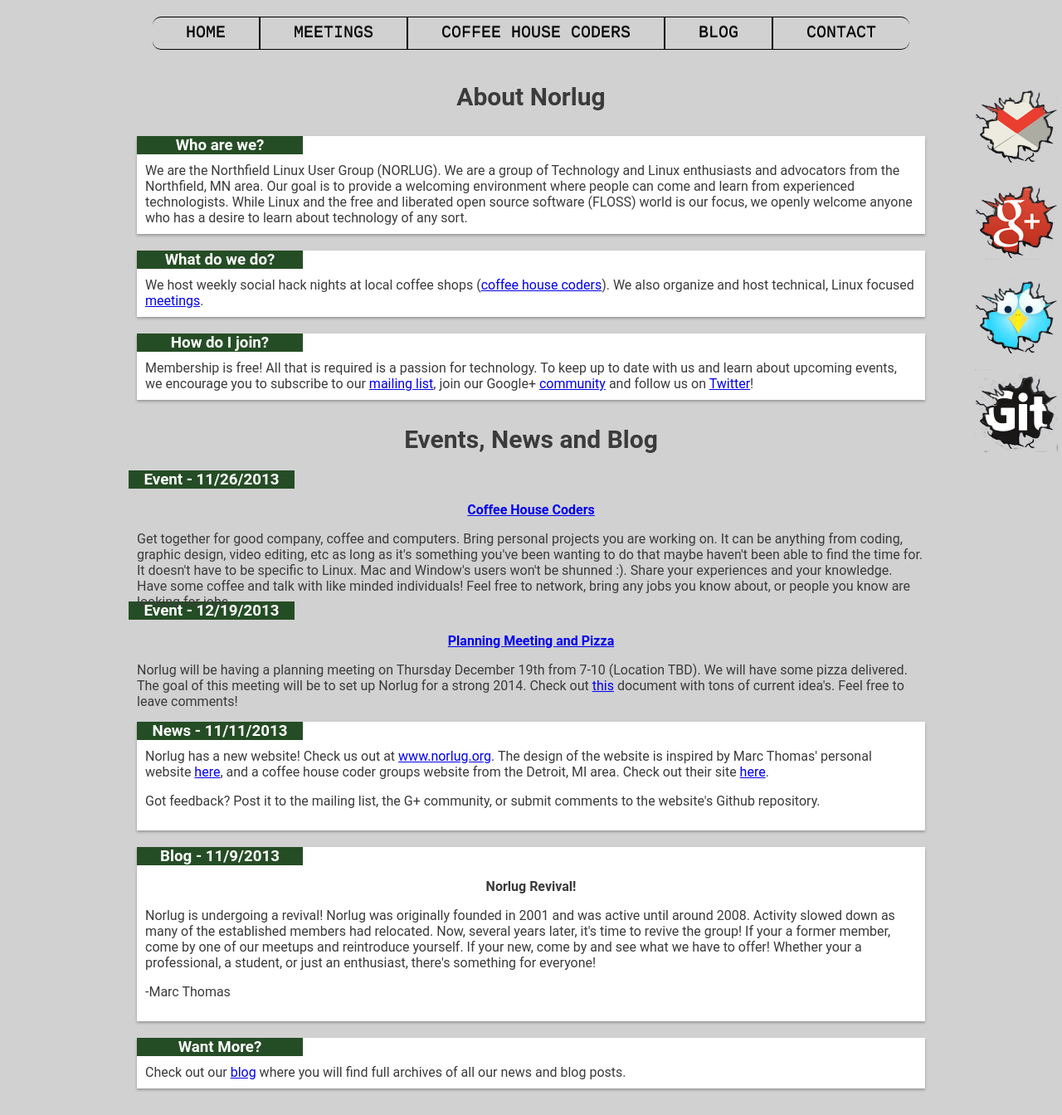
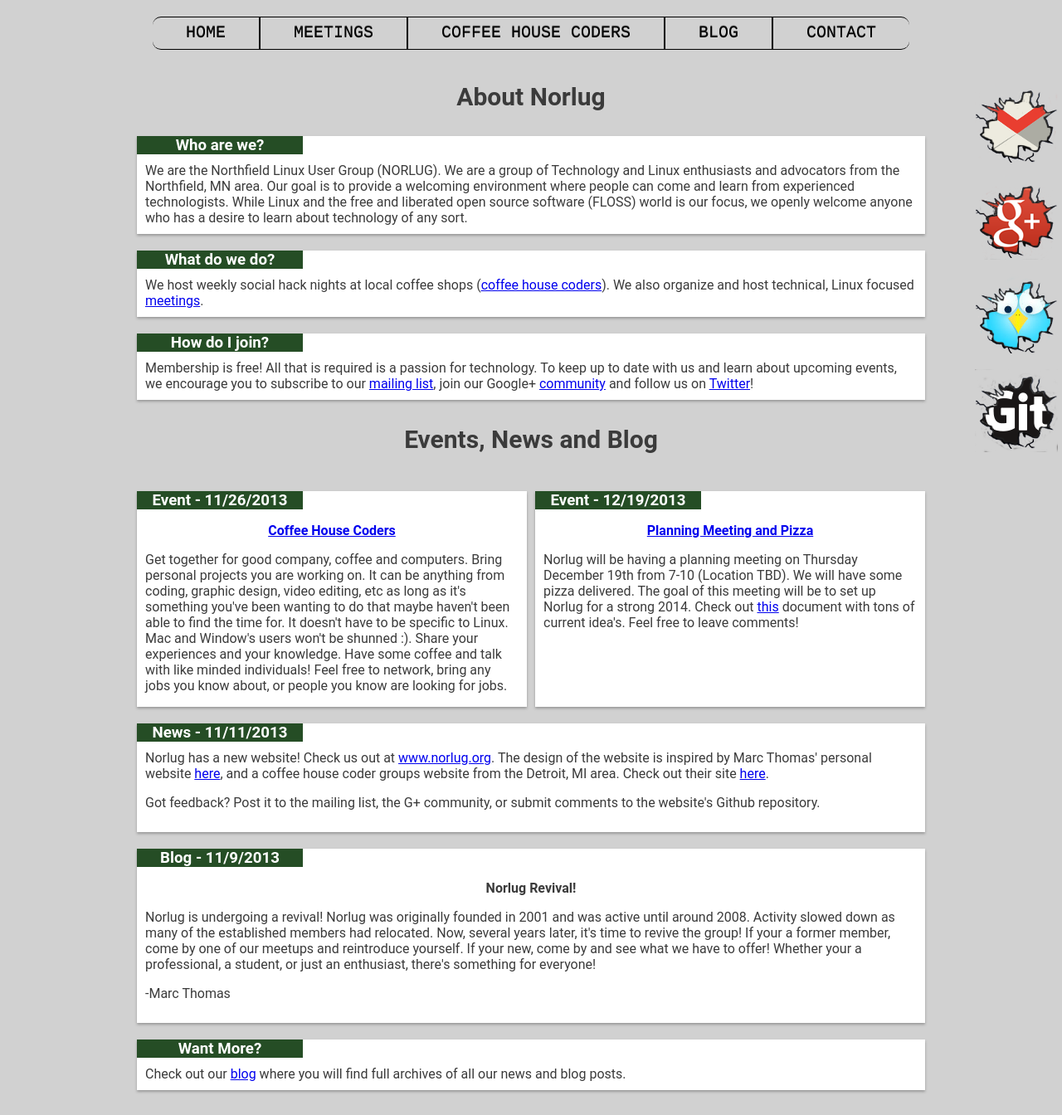
Before and after one commit to norlug/norlug.github.io, a Jekyll site: the page built from index.html, in a window 1280 px wide. Shown: the whole page at 83% size. Built offline with Jekyll 4.4.1, drawn with Linux system fonts in a browser that asks for light colours.

Commit message:
Added cardLayout designs (left/right)

```diff
--- a/css/StyleSheetMain.css
+++ b/css/StyleSheetMain.css
@@ -195,6 +195,32 @@
     box-shadow: 0px 2px 3px rgb(153, 153, 153);
     }
 
+.cardLayoutLeft{
+    background-color: white;
+    margin: 15px 0px 20px;
+    padding: 10px;
+    overflow: hidden;
+    position: relative;
+    float: left;
+    max-width: 450px;
+    box-shadow: 0px 2px 3px rgb(153, 153, 153);
+    height: 240px;
+    }
+
+
+.cardLayoutRight{
+    background-color: white;
+    margin: 15px 0px 20px;
+    padding: 10px;
+    overflow: hidden;
+    position: relative;
+    float: right;
+    max-width: 450px;
+    box-shadow: 0px 2px 3px rgb(153, 153, 153);
+    height: 240px;
+    }
+
+
 .cardContent{
 	margin: 0px;
 }
```
